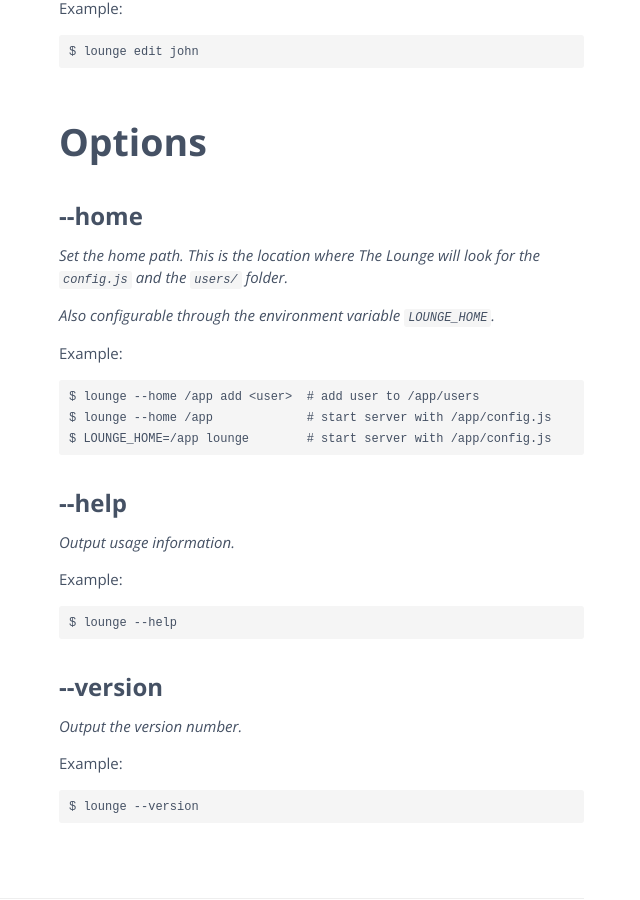
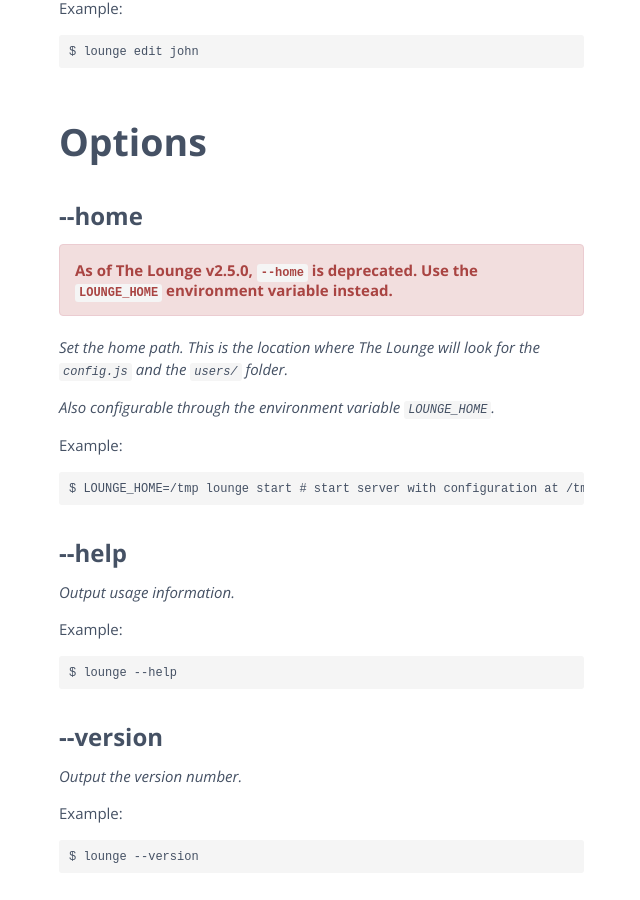
Before and after one commit to thelounge/thelounge.github.io, a Jekyll site: the page built from _docs/getting_started/usage.md, in a window 1280 px wide and 900 px high, scrolled down 1684 px. Shown: the whole window, without its empty margins (411-1051 px from the left). Built offline with Jekyll 4.4.1, drawn with Linux system fonts in a browser that asks for light colours; Markdown is read by kramdown in place of the engine named in the settings; comment, search, counter and statistics services are not loaded.

Commit message:
Deprecate --home in favor of LOUNGE_HOME env var

````diff
--- a/_docs/getting_started/usage.md
+++ b/_docs/getting_started/usage.md
@@ -97,6 +97,10 @@
 
 ## `--home`
 
+<div class="alert alert-danger" role="alert">
+    <strong>As of The Lounge v2.5.0, <code>--home</code> is deprecated. Use the <code>LOUNGE_HOME</code> environment variable instead.</strong>
+</div>
+
 _Set the home path. This is the location where The Lounge will look for the `config.js` and the `users/` folder._
 
 *Also configurable through the environment variable `LOUNGE_HOME`.*
@@ -104,9 +108,7 @@
 Example:
 
 ```
-$ lounge --home /app add <user>  # add user to /app/users
-$ lounge --home /app             # start server with /app/config.js
-$ LOUNGE_HOME=/app lounge        # start server with /app/config.js
+$ LOUNGE_HOME=/tmp lounge start # start server with configuration at /tmp/config.js
 ```
 
 ## `--help`
````
